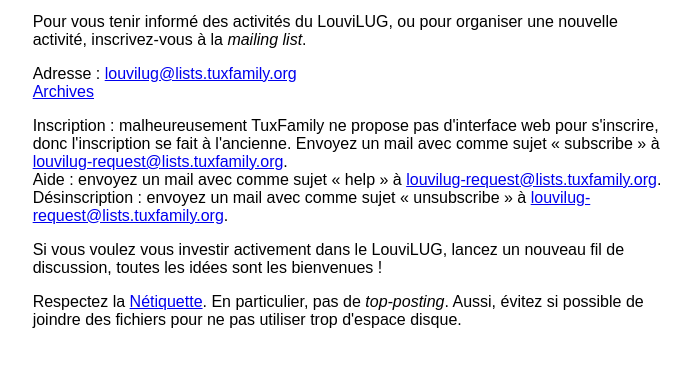
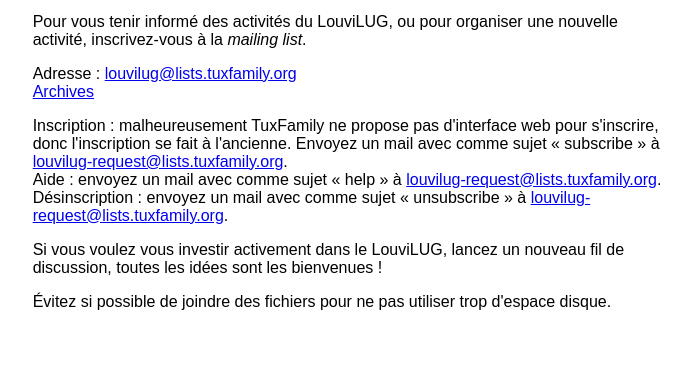
Before and after one commit to LouviLUG/website, a plain HTML site: page mailing-list.html in a window 1280 px wide. Shown: the part 239-606 px from the top of the page, without its empty margins (287-978 px from the left). Drawn offline with Linux system fonts and the light colour scheme.

Commit message:
mailing-list: tant pis pour le top-posting

```diff
--- a/mailing-list.html
+++ b/mailing-list.html
@@ -40,9 +40,7 @@
     fil de discussion, toutes les idées sont les bienvenues !
   </p>
   <p>
-    Respectez la <a href="http://fr.wikipedia.org/wiki/N%C3%A9tiquette">Nétiquette</a>.
-    En particulier, pas de <em>top-posting</em>.
-    Aussi, évitez si possible de joindre des fichiers pour ne pas utiliser trop d'espace disque.
+    Évitez si possible de joindre des fichiers pour ne pas utiliser trop d'espace disque.
   </p>
 </main>
 </body>
```
